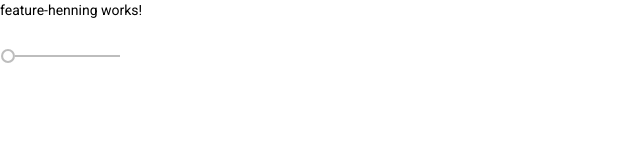
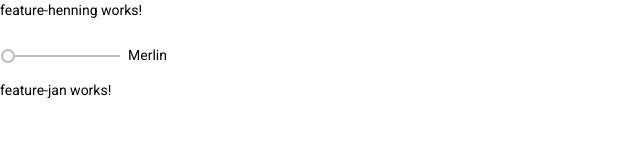
Before and after one commit to dozkeh/Testrepo, an Angular app in the folder testproject/: page /henning in a window 1280 px wide. Shown: the top 160 px of the page, without its empty margins (0-640 px from the left). Built offline with nearby package versions, Linux system fonts and the light colour scheme.

Commit message:
Ready to overwork components

```diff
--- a/testproject/src/app/mymodule/feature-henning/feature-henning.component.html
+++ b/testproject/src/app/mymodule/feature-henning/feature-henning.component.html
@@ -1,2 +1,4 @@
 <p>feature-henning works!</p>
 <mat-slider></mat-slider>
+<app-feature-merlin></app-feature-merlin>
+<app-feature-jan></app-feature-jan>
--- a/testproject/src/app/mymodule/mymodule-routing.module.ts
+++ b/testproject/src/app/mymodule/mymodule-routing.module.ts
@@ -4,10 +4,12 @@ import { RouterModule, Routes } from '@angular/router';
 import { FeatureRominaComponent } from './feature-romina/feature-romina.component';
 import { FeatureMerlinComponent } from './feature-merlin/feature-merlin.component';
 import { FeatureHenningComponent } from './feature-henning/feature-henning.component';
+import { FeatureJanComponent } from './feature-jan/feature-jan.component';
 
 const routes: Routes =[
   { path: 'henning', component: FeatureHenningComponent },
-  { path: '**', redirectTo: 'henning' }
+  { path: 'merlin', component: FeatureMerlinComponent },
+  { path: 'jan', component: FeatureJanComponent }
 ]
 
 @NgModule({
```
